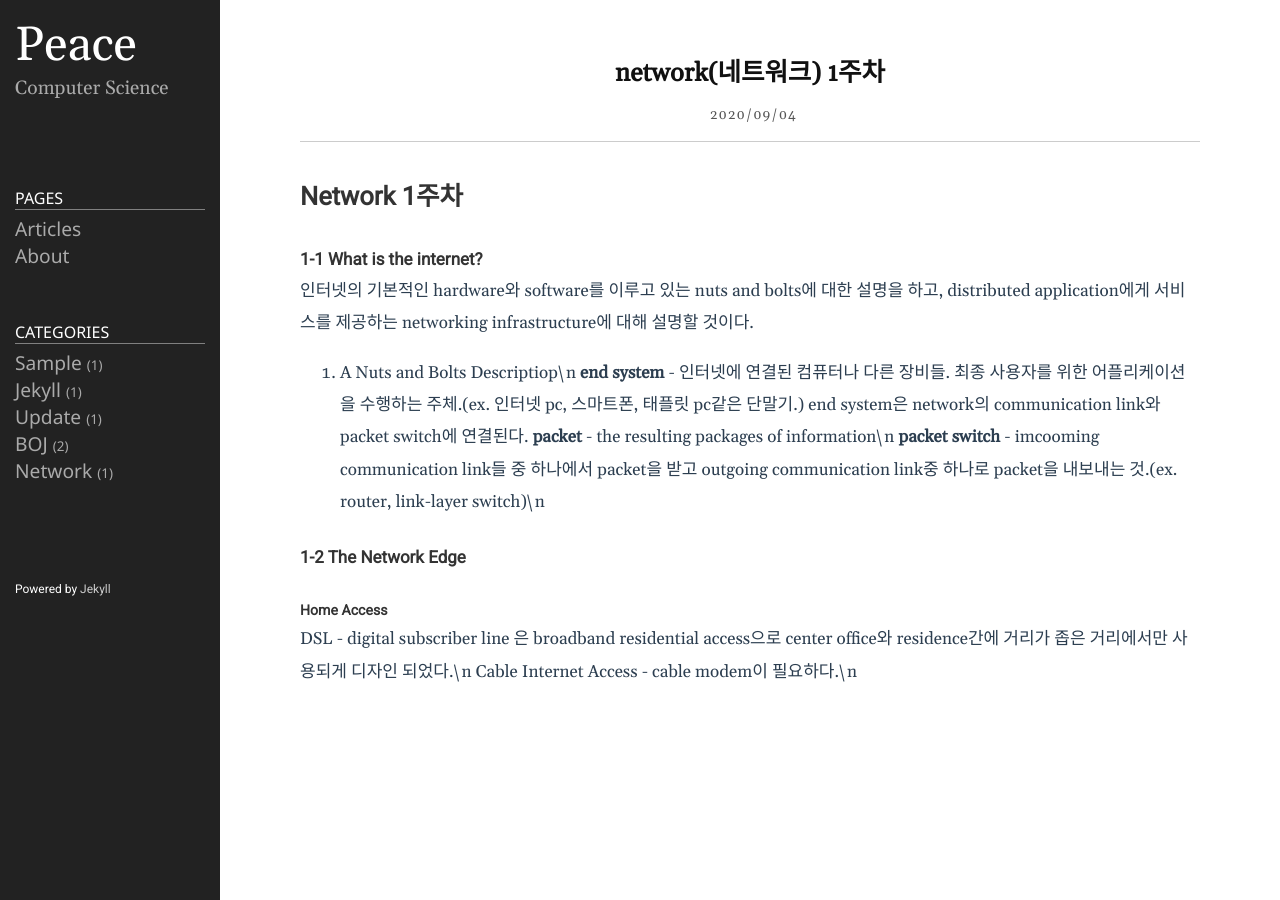
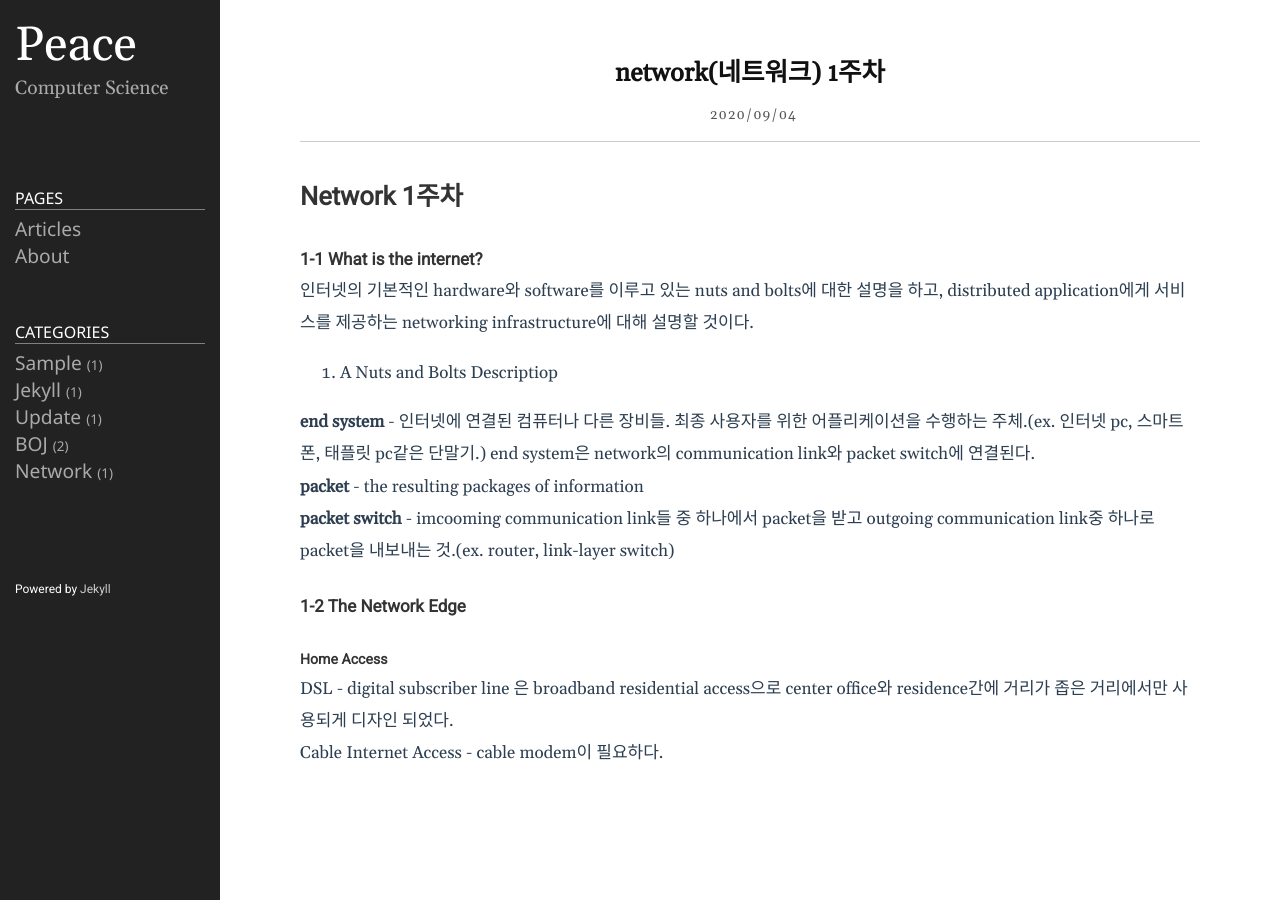
Before and after one commit to PyeongGangKim/PyeongGangKim.github.io, a Jekyll site: the page built from _posts/network/2020-09-04-network-week1.markdown, in a window 1280 px wide. Built offline with Jekyll 4.4.1, drawn with Linux system fonts in a browser that asks for light colours.

```diff
--- a/_posts/network/2020-09-04-network-week1.markdown
+++ b/_posts/network/2020-09-04-network-week1.markdown
@@ -13,13 +13,15 @@ Network 1주차
 
 인터넷의 기본적인 hardware와 software를 이루고 있는 nuts and bolts에 대한 설명을 하고, distributed application에게 서비스를 제공하는 networking infrastructure에 대해 설명할 것이다.
 
-1. A Nuts and Bolts Descriptiop\n
+1. A Nuts and Bolts Descriptiop
+
+
 **end system** - 인터넷에 연결된 컴퓨터나 다른 장비들. 최종 사용자를 위한 어플리케이션을 수행하는 주체.(ex. 인터넷 pc, 스마트폰, 태플릿 pc같은 단말기.)
 end system은 network의 communication link와 packet switch에 연결된다.
-**packet** - the resulting packages of information\n
-**packet switch** - imcooming communication link들 중 하나에서 packet을 받고 outgoing communication link중 하나로 packet을 내보내는 것.(ex. router, link-layer switch)\n
+**packet** - the resulting packages of information
+**packet switch** - imcooming communication link들 중 하나에서 packet을 받고 outgoing communication link중 하나로 packet을 내보내는 것.(ex. router, link-layer switch)
 
 #### 1-2 The Network Edge
 ##### Home Access
-DSL - digital subscriber line 은 broadband residential access으로 center office와 residence간에 거리가 좁은 거리에서만 사용되게 디자인 되었다.\n
-Cable Internet Access - cable modem이 필요하다.\n
+DSL - digital subscriber line 은 broadband residential access으로 center office와 residence간에 거리가 좁은 거리에서만 사용되게 디자인 되었다.
+Cable Internet Access - cable modem이 필요하다.
```
